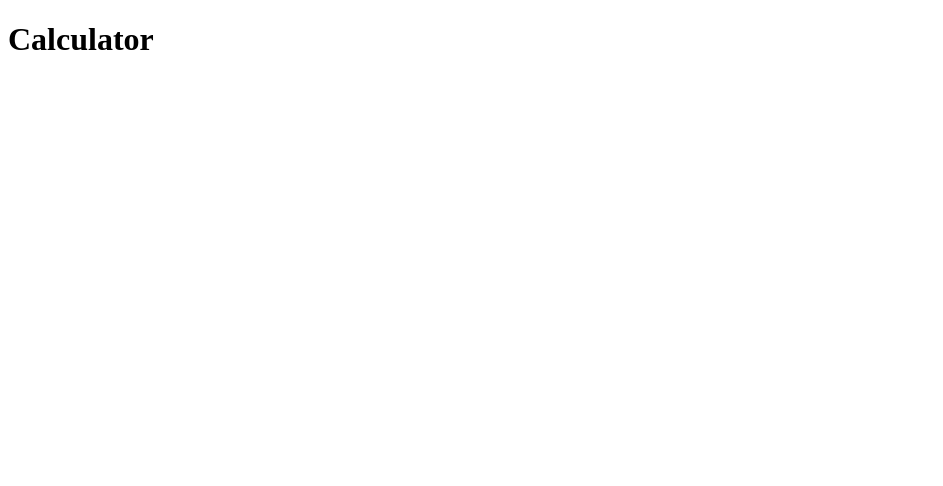
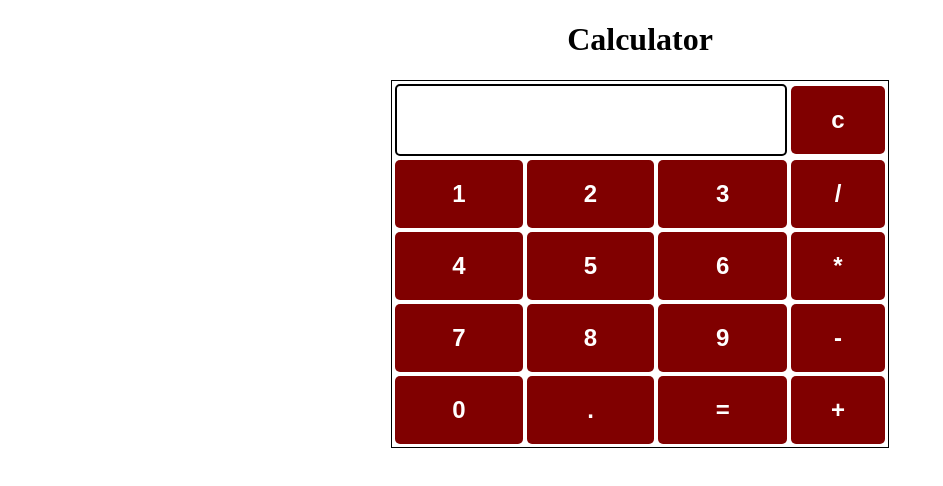
Before and after one commit to Banjax96/calculator, a plain HTML site: page index.html in a window 1280 px wide. Shown: the whole page, without its empty margins (0-943 px from the left). Drawn offline with Linux system fonts and the light colour scheme.

Commit message:
Add calculator html and style

```diff
--- a/index.html
+++ b/index.html
@@ -4,9 +4,43 @@
         <meta charset="UTF-8">
         <title>Calculator</title>
         <script src="scripts/script.js"></script>
-        <link type="stylesheet" href="stylesheets/styles.css">
+        <link rel="stylesheet" href="stylesheets/styles.css">
     </head>
     <body>
         <h1>Calculator</h1>
+        <table id="calculator">
+            <tr>
+                <td colspan="3">
+                    <input type="text" id="screen">
+                </td>
+                <td>
+                    <input type="button" value="c">
+                </td>
+            </tr>
+            <tr>
+                <td><input type="button" value="1"></td>
+                <td><input type="button" value="2"></td>
+                <td><input type="button" value="3"></td>
+                <td><input type="button" value="/"></td>
+            </tr>
+            <tr>
+                <td><input type="button" value="4"></td>
+                <td><input type="button" value="5"></td>
+                <td><input type="button" value="6"></td>
+                <td><input type="button" value="*"></td>
+            </tr>
+            <tr>
+                <td><input type="button" value="7"></td>
+                <td><input type="button" value="8"></td>
+                <td><input type="button" value="9"></td>
+                <td><input type="button" value="-"></td>
+            </tr>
+            <tr>
+                <td><input type="button" value="0"></td>
+                <td><input type="button" value="."></td>
+                <td><input type="button" value="="></td>
+                <td><input type="button" value="+"></td>
+            </tr>
+        </table>
     </body>
 </html>
--- a/stylesheets/styles.css
+++ b/stylesheets/styles.css
@@ -0,0 +1,29 @@
+body {
+    text-align: center;
+}
+
+table {
+    border: 1px solid black;
+    margin-left: auto;
+    margin-right: auto;
+}
+
+input[type="button"] {
+    width: 100%;
+    padding: 20px 40px;
+    background-color: maroon;
+    color: white;
+    font-size: 24px;
+    font-weight: bold;
+    border: none;
+    border-radius: 5px;
+}
+
+input[type="text"] {
+    padding: 20px 30px;
+    font-size: 24px;
+    font-weight: bold;
+    border: none;
+    border-radius: 5px;
+    border: 2px solid black;
+}
```
